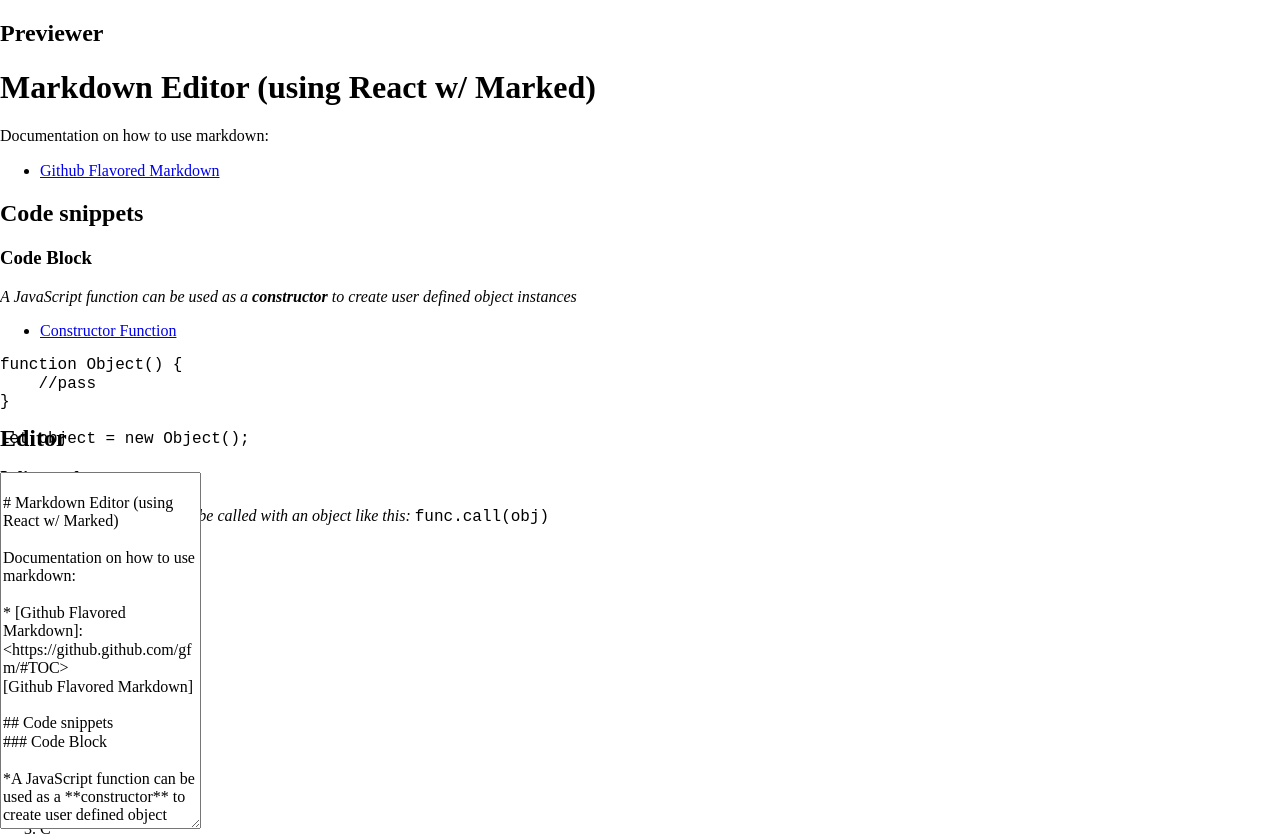
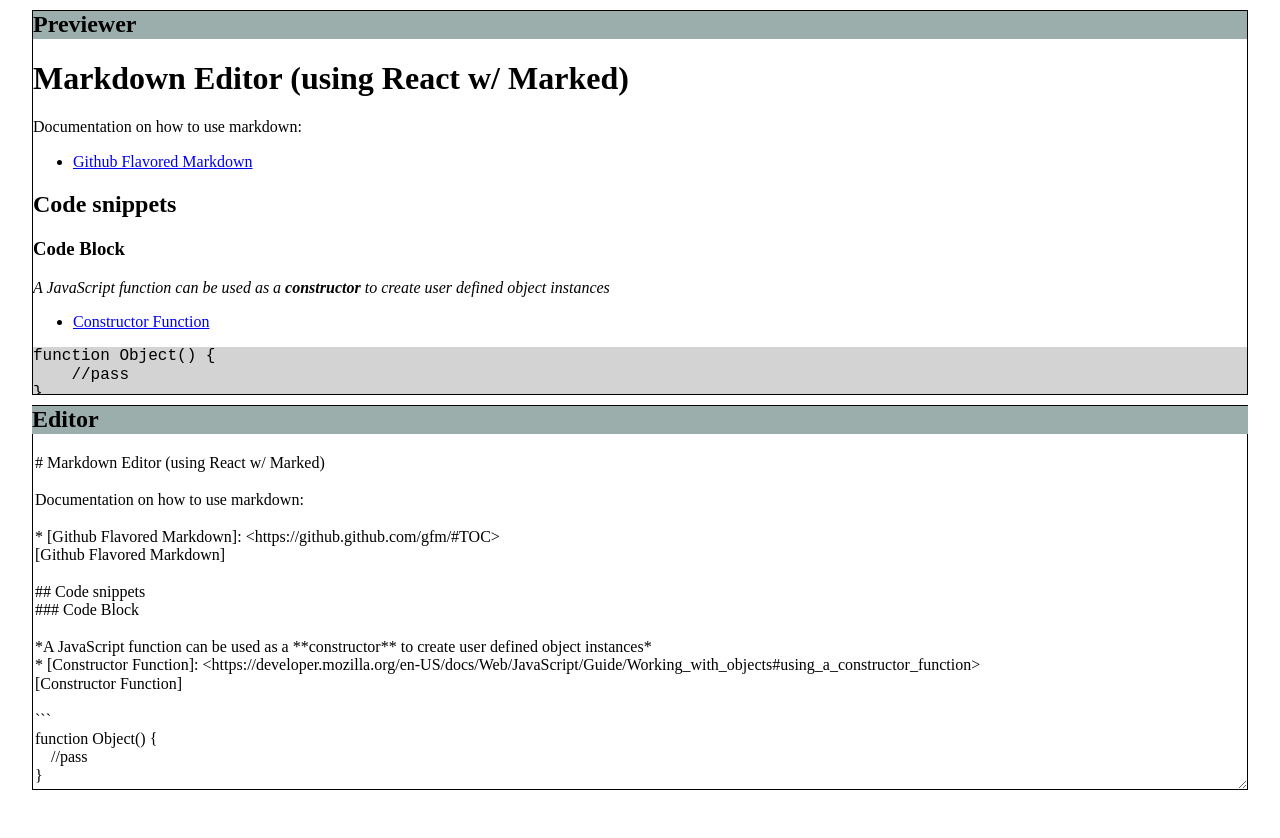
Before and after one commit to 0binny0/markdown_previewer, a React (Vite) app: page / in a window 1280 px wide. After the commit the page ends 800 px from the top, so only its background shows below. Built offline with nearby package versions, Linux system fonts and the light colour scheme.

Commit message:
added mobile CSS rules

```diff
--- a/src/index.css
+++ b/src/index.css
@@ -2,6 +2,55 @@
   box-sizing: border-box;
 }
 
-body {
+html, body {
   margin: 0;
 }
+
+.heading_wrapper > h2 {
+  background: hsla(170, 10%, 50%, 0.7);
+  margin-top: 0;
+}
+
+pre, .codeblock {
+  background: lightgrey;
+}
+
+.editor_box {
+  overflow: hidden;
+}
+
+
+@media screen and (min-width: 450px) {
+  .window_wrapper {
+    width: 95%;
+    overflow: auto;
+    /*margin: 20px auto;*/
+    border: 1px solid;
+  }
+
+  .window_margin {
+    /*border: 1px solid;*/
+    margin: 20px;
+  }
+
+  .window_wrapper:nth-of-type(2) {
+    border-bottom: none;
+    border-left: none;
+    border-right: none;
+  }
+
+  .window_title {
+    margin: 0;
+  }
+
+  #editor {
+    width: 100%;
+    resize: vertical;
+    outline: none;
+    border-bottom: 1px solid;
+    border-top: none;
+    border-left: 1px solid;
+    border-right: 1px solid;
+  }
+
+}
```
